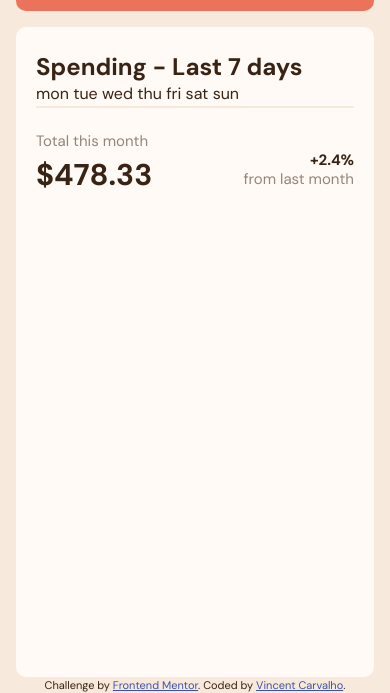
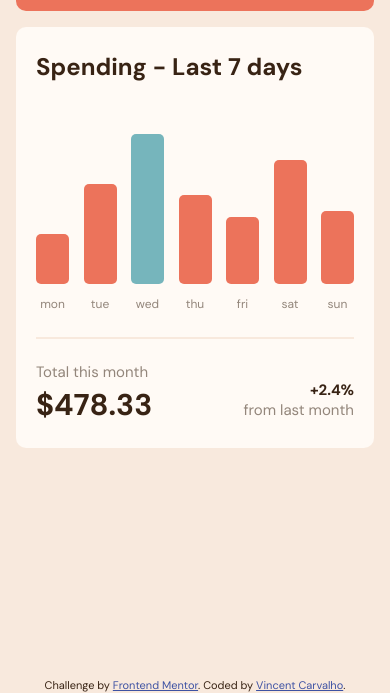
Before and after one commit to CarvalhoVincent/expenses-chart-component, a plain HTML site: page index.html in a window 390 px wide. Shown: the part 151-844 px from the top of the page. Drawn offline with Linux system fonts and the light colour scheme.

Commit message:
fetch JSON + responsive

```diff
--- a/index.html
+++ b/index.html
@@ -30,14 +30,35 @@
 
         <h2 class="fs-2">Spending - Last 7 days</h2>
         <div class="chart">
+            <div id="day1" class="days" aria-selected="false">
+                <div id="bar1" class="bar inactive"></div>
+                <p id="mon"></p>
+            </div>
+            <div id="day2" class="days" aria-selected="false">
+                <div id="bar2" class="bar inactive"></div>
+                <p id="tue"></p>
+            </div>
+            <div id="day3" class="days" aria-selected="true">
+                <div id="bar3" class="bar inactive"></div>
+                <p id="wed"></p>
+            </div>
+            <div id="day4" class="days" aria-selected="false">
+                <div id="bar4" class="bar inactive"></div>
+                <p id="thu"></p>
+            </div>
+            <div id="day5" class="days" aria-selected="false">
+                <div id="bar5" class="bar inactive"></div>
+                <p id="fri"></p>
+            </div>
+            <div id="day6" class="days" aria-selected="false">
+                <div id="bar6" class="bar inactive"></div>
+                <p id="sat"></p>
+            </div>
+            <div id="day7" class="days" aria-selected="false">
+                <div id="bar7" class="bar inactive"></div>
+                <p id="sun"></p>
+            </div>
 
-            mon
-            tue
-            wed
-            thu
-            fri
-            sat
-            sun
         </div>
 
         <div class="total">
--- a/index.js
+++ b/index.js
@@ -0,0 +1,56 @@
+const day1 = document.getElementById("day1");
+const day2 = document.getElementById("day2");
+const day3 = document.getElementById("day3");
+const day4 = document.getElementById("day4");
+const day5 = document.getElementById("day5");
+const day6 = document.getElementById("day6");
+const day7 = document.getElementById("day7");
+
+const mon = document.getElementById("mon");
+const tue = document.getElementById("tue");
+const wed = document.getElementById("wed");
+const thu = document.getElementById("thu");
+const fri = document.getElementById("fri");
+const sat = document.getElementById("sat");
+const sun = document.getElementById("sun");
+
+const bar1 = document.getElementById("bar1");
+const bar2 = document.getElementById("bar2");
+const bar3 = document.getElementById("bar3");
+const bar4 = document.getElementById("bar4");
+const bar5 = document.getElementById("bar5");
+const bar6 = document.getElementById("bar6");
+const bar7 = document.getElementById("bar7");
+
+const bars = document.getElementsByClassName("bar");
+
+
+fetch("./data.json")
+    .then(function(resp) {
+        return resp.json();
+    })
+    .then(function(data) {
+
+        day3.setAttribute("aria-selected", true);
+        bar3.classList.add("active");
+        day1.setAttribute("aria-selected", false);
+
+        mon.innerHTML = data[0].day;
+        tue.innerHTML = data[1].day;
+        wed.innerHTML = data[2].day;
+        thu.innerHTML = data[3].day;
+        fri.innerHTML = data[4].day;
+        sat.innerHTML = data[5].day;
+        sun.innerHTML = data[6].day;
+
+        bar1.style.height = ((data[0].amount) * 2.86) + "px";
+        bar2.style.height = ((data[1].amount) * 2.86) + "px";
+        bar3.style.height = ((data[2].amount) * 2.86) + "px";
+        bar4.style.height = ((data[3].amount) * 2.86) + "px";
+        bar5.style.height = ((data[4].amount) * 2.86) + "px";
+        bar6.style.height = ((data[5].amount) * 2.86) + "px";
+        bar7.style.height = ((data[6].amount) * 2.86) + "px";
+
+
+
+    });
--- a/style.css
+++ b/style.css
@@ -197,6 +197,11 @@ select {
     margin-inline: 1rem;
     border-radius: 10px;
     padding: 1.5rem 1.25rem;
+    height: 421px;
+}
+
+.main h2 {
+    margin-bottom: 3.25rem;
 }
 
 @media (min-width: 35em) {
@@ -209,11 +214,75 @@ select {
     .header h1 {
         margin-bottom: 8px;
     }
+
+    .header img {
+        width: 72px;
+        height: 48px;
+    }
+
+    .main {
+        padding-inline: 2.5rem;
+        height: 511px;
+    }
+
+    .main h2 {
+        margin-bottom: 4.125rem;
+    }
 }
 
 .chart {
     border-bottom: solid 2px hsl( var(--clr-cream) );
+    display: flex;
+    justify-content: space-between;
+    align-items: flex-end;
+    gap: 0.75rem;
+    padding-bottom: 1.5rem;
 }
+
+.days {
+    font-size: var(--fs-4);
+    color: hsl( var(--clr-mediumBrown) );
+    text-align: center;
+}
+
+.bar {
+    width: 33px;
+    border-radius: 5px;
+    margin-bottom: .6875rem;
+    cursor: pointer;
+}
+
+@media (min-width: 35em) {
+
+    .chart {
+        gap: 1.125rem;
+        padding-bottom: 2rem;
+    }
+
+    .bar {
+        width: 50.36px;
+        margin-bottom: .5rem;
+    }
+}
+
+
+.inactive {
+    background-color: hsl( var(--clr-softRed) );
+}
+
+.inactive:hover {
+    background-color: #FF9B86;
+}
+
+.active {
+    background-color: hsl( var(--clr-cyan) );
+}
+
+.active:hover {
+    background-color: #B4E0E5;
+}
+
+
 
 .total {
     display: flex;
```
